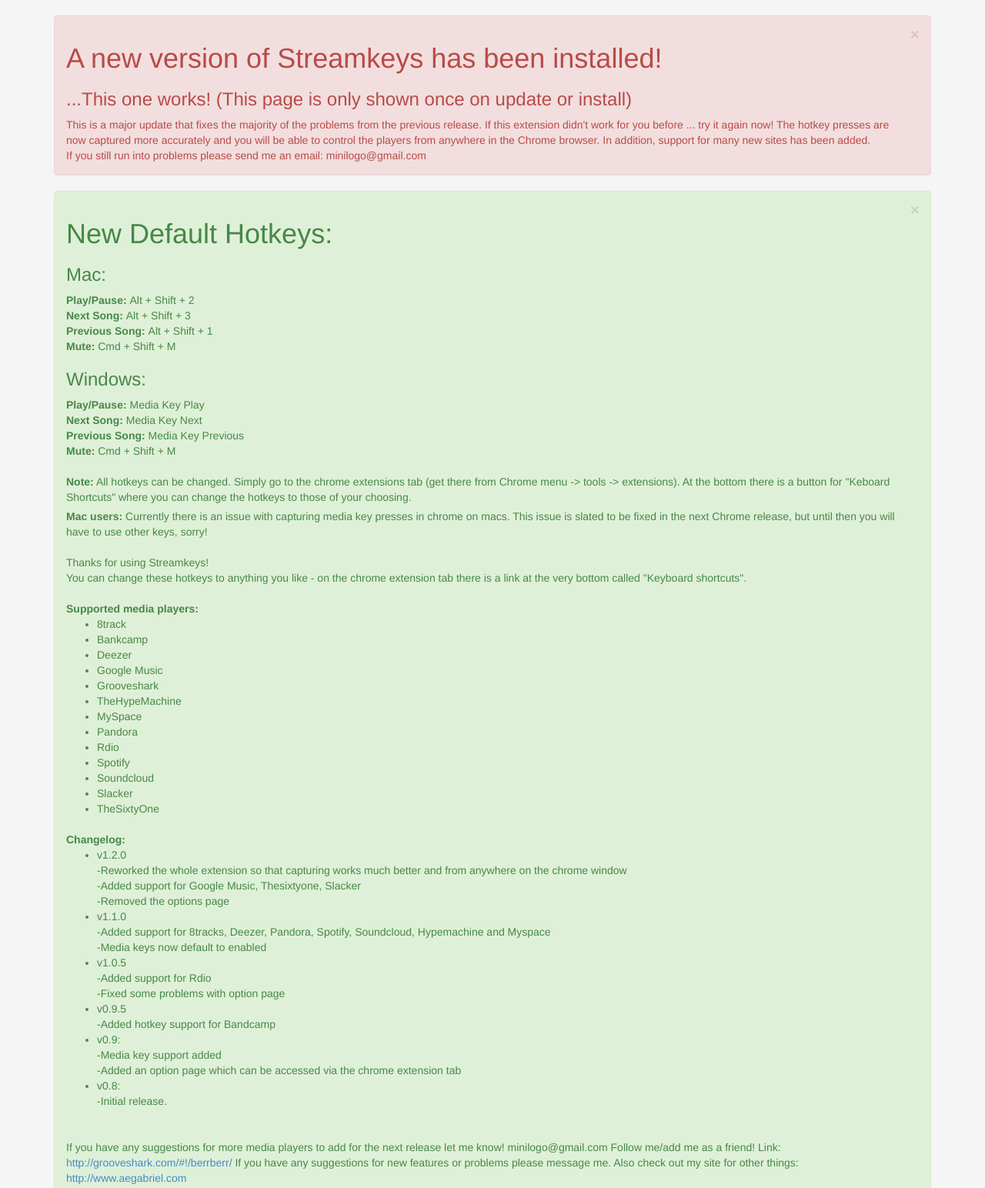
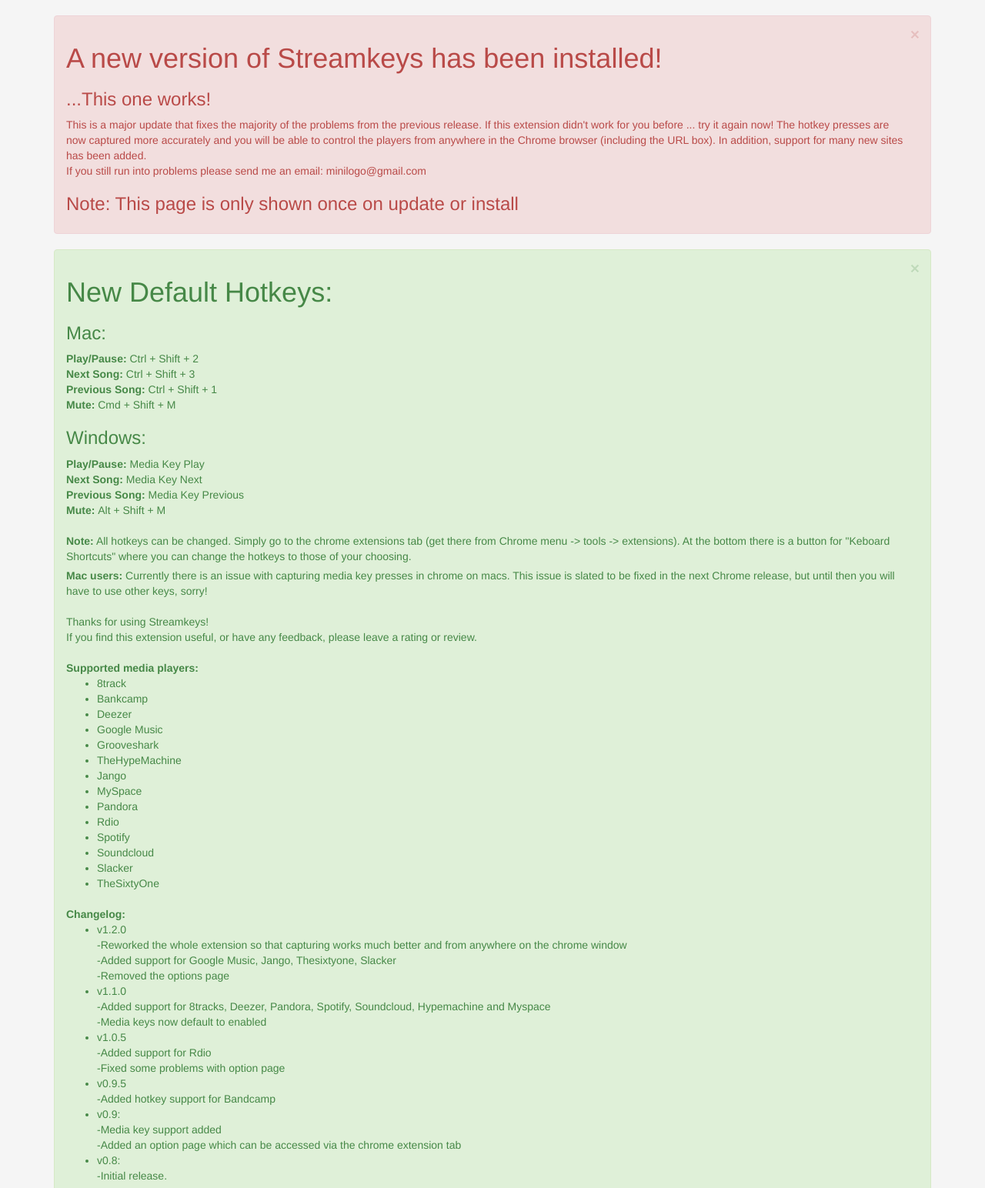
Before and after one commit to berrberr/streamkeys, a browser extension: page streamkeys_installed.html in a window 1280 px wide. Shown: the top 1544 px of the page at 77% size. Drawn offline with Linux system fonts and the light colour scheme.

Commit message:
Added controller for Jango. Fixed message passing. Added new icons and updated manifest.

```diff
--- a/background/background.js
+++ b/background/background.js
@@ -21,7 +21,8 @@
     "soundcloud": null,
     "google": null,
     "slacker": null,
-    "thesixtyone": null
+    "thesixtyone": null,
+    "music.google": null
   };
 };
 
@@ -47,7 +48,6 @@
   return tabs_to_find;
 };
 
-var hotkey_actions = {"play_pause": true, "play_next": true, "play_prev": true, "mute": true};
 var cache = new URL_cache();
 
 //***
--- a/controllers/BaseController.js
+++ b/controllers/BaseController.js
@@ -18,6 +18,7 @@
   this.selector_play = selectors.play || null;
   this.selector_pause = selectors.pause || null;
   this.selector_playnext = selectors.playnext || null;
+  this.selector_playprev = selectors.playprev || null;
   this.selector_mute = selectors.mute || null;
 
   console.log("GSHotkey content script loaded ... ", this);
@@ -72,8 +73,8 @@
 };
 
 BaseController.prototype.do_request = function(request, sender, sendResponse) {
-  console.log("BASE CONTROLLER MSG: ", request);
-  console.log("BASE CONTROLLER SCOPE: ", this);
+  //console.log("BASE CONTROLLER MSG: ", request);
+  //console.log("BASE CONTROLLER SCOPE: ", this);
   if(typeof request !== "undefined") {
     if(request.action == "play_pause") this.playpause();
     if(request.action == "play_next") this.playnext();
@@ -84,5 +85,4 @@
 
 BaseController.prototype.attach_listener = function() {
   chrome.runtime.onMessage.addListener(this.do_request.bind(this));
-  console.log("SCOPE: ", this);
 };
--- a/streamkeys_installed.html
+++ b/streamkeys_installed.html
@@ -12,29 +12,30 @@
   <div class="alert alert-danger alert-dismissable">
     <button type="button" class="close" data-dismiss="alert" aria-hidden="true">&times;</button>
     <h1>A new version of Streamkeys has been installed!</h1>
-    <h3>...This one works! (This page is only shown once on update or install)</h3>
-    <p>This is a major update that fixes the majority of the problems from the previous release. If this extension didn't work for you before ... try it again now! The hotkey presses are now captured more accurately and you will be able to control the players from anywhere in the Chrome browser. In addition, support for many new sites has been added. <br>If you still run into problems please send me an email: minilogo@gmail.com</p>
+    <h3>...This one works!</h3>
+    <p>This is a major update that fixes the majority of the problems from the previous release. If this extension didn't work for you before ... try it again now! The hotkey presses are now captured more accurately and you will be able to control the players from anywhere in the Chrome browser (including the URL box). In addition, support for many new sites has been added. <br>If you still run into problems please send me an email: minilogo@gmail.com</p>
+    <h3>Note: This page is only shown once on update or install</h3>
   </div>
   <div class="alert alert-success alert-dismissable">
     <button type="button" class="close" data-dismiss="alert" aria-hidden="true">&times;</button>
     <h1>New Default Hotkeys:</h1>
     <h3>Mac:</h3>
-    <b>Play/Pause: </b>Alt + Shift + 2 <br>
-    <b>Next Song: </b>Alt + Shift + 3 <br>
-    <b>Previous Song: </b>Alt + Shift + 1 <br>
+    <b>Play/Pause: </b>Ctrl + Shift + 2 <br>
+    <b>Next Song: </b>Ctrl + Shift + 3 <br>
+    <b>Previous Song: </b>Ctrl + Shift + 1 <br>
     <b>Mute: </b>Cmd + Shift + M <br>
 
     <h3>Windows:</h3>
     <b>Play/Pause: </b>Media Key Play<br>
     <b>Next Song: </b>Media Key Next<br>
     <b>Previous Song: </b>Media Key Previous<br>
-    <b>Mute: </b>Cmd + Shift + M <br><br>
+    <b>Mute: </b>Alt + Shift + M <br><br>
 
     <p><b>Note:</b> All hotkeys can be changed. Simply go to the chrome extensions tab (get there from Chrome menu -> tools -> extensions). At the bottom there is a button for "Keboard Shortcuts" where you can change the hotkeys to those of your choosing.</p>
     <p><b>Mac users:</b> Currently there is an issue with capturing media key presses in chrome on macs. This issue is slated to be fixed in the next Chrome release, but until then you will have to use other keys, sorry!
     <br><br>
     Thanks for using Streamkeys!<br>
-    You can change these hotkeys to anything you like - on the chrome extension tab there is a link at the very bottom called "Keyboard shortcuts".
+    If you find this extension useful, or have any feedback, please leave a rating or review.
     <br/><br/>
     <b>Supported media players:</b>
     <ul>
@@ -44,6 +45,7 @@
       <li>Google Music</li>
       <li>Grooveshark</li>
       <li>TheHypeMachine</li>
+      <li>Jango</li>
       <li>MySpace</li>
       <li>Pandora</li>
       <li>Rdio</li>
@@ -57,7 +59,7 @@
     <ul>
       <li>
         v1.2.0<br>-Reworked the whole extension so that capturing works much better and from anywhere on the chrome window<br>
-        -Added support for Google Music, Thesixtyone, Slacker<br>
+        -Added support for Google Music, Jango, Thesixtyone, Slacker<br>
         -Removed the options page
       </li>
       <li>
```
Also changed, not shown: controllers/JangoController.js (added, +9 -0 lines), favicon.ico (added), icon128.png, icon128_old.png (added), icon48.png, icon48_old.png (added), manifest.json.
